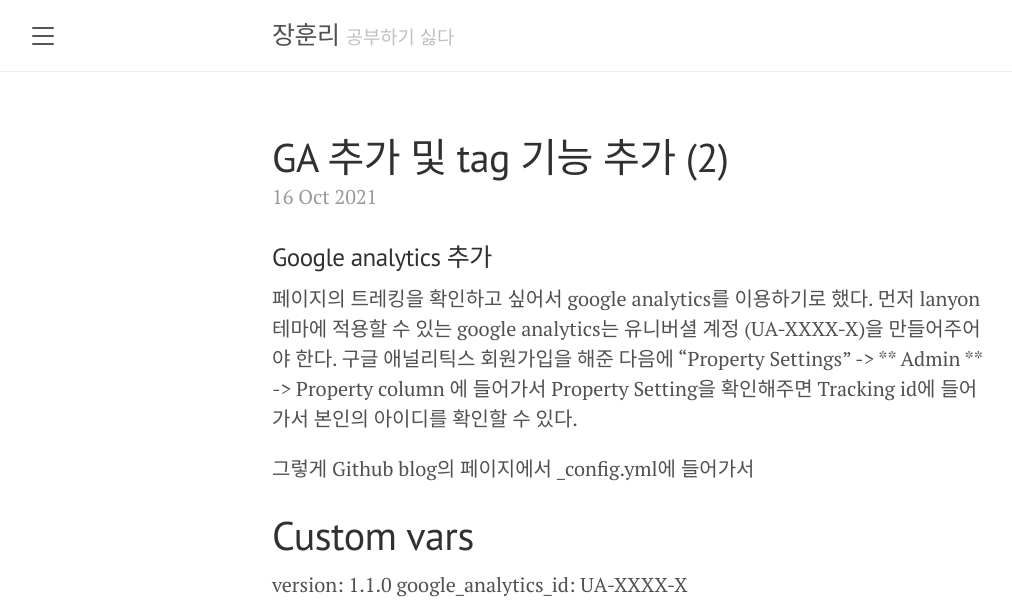
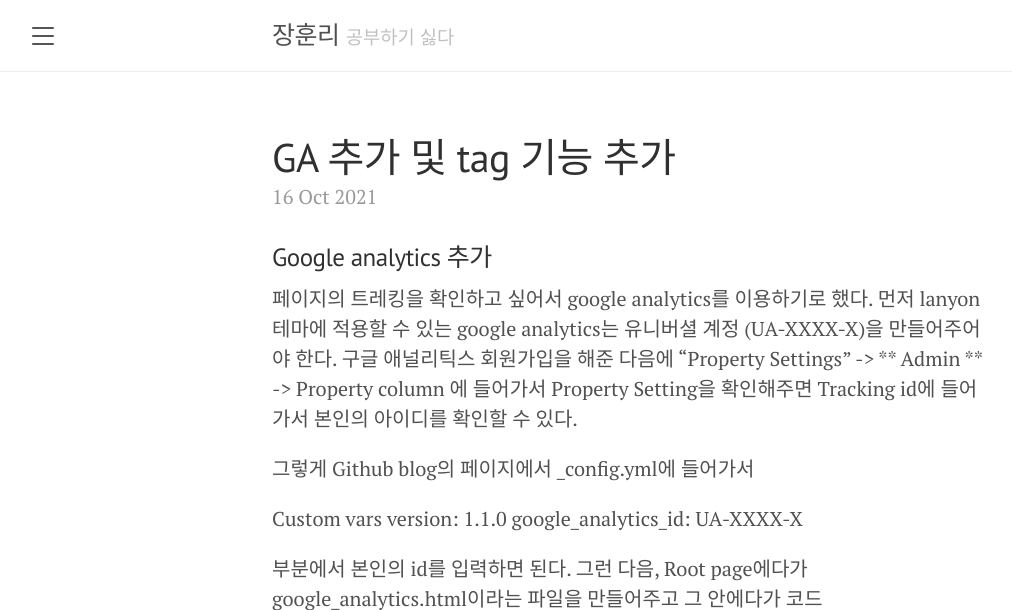
Before and after one commit to hijanghoon/hijanghoon.github.io, a Jekyll site: the page built from _posts/2021-10-16-diary2.md, in a window 1280 px wide and 900 px high, cut to the strip 0-610 px from the top of the window. Shown: the whole strip, without its empty margins (8-1020 px from the left). Built offline with Jekyll 4.4.1, drawn with Linux system fonts in a browser that asks for light colours.

Commit message:
change privacy

```diff
--- a/_posts/2021-10-16-diary2.md
+++ b/_posts/2021-10-16-diary2.md
@@ -1,6 +1,6 @@
 ---
 layout: post
-title: GA 추가 및 tag 기능 추가 (2)
+title: GA 추가 및 tag 기능 추가
 tags: [programming]
 ---
 
@@ -10,14 +10,15 @@
 
  그렇게 Github blog의 페이지에서 _config.yml에 들어가서
 
-# Custom vars
+Custom vars
 version:             1.1.0
 google_analytics_id: UA-XXXX-X
 
  부분에서 본인의 id를 입력하면 된다.
  그런 다음, Root page에다가 google_analytics.html이라는 파일을 만들어주고 그 안에다가 코드
 
-<img width="683" alt="스크린샷 2021-10-16 오후 10 02 27" src="https://user-images.githubusercontent.com/50545088/137588716-c9ace9d9-5cf4-44c7-91c6-4c1d66f1e4d2.png">
+<img width="661" alt="스크린샷 2021-10-16 오후 10 11 18" src="https://user-images.githubusercontent.com/50545088/137588910-bd7d3729-8bbc-45cc-ba57-9f1abf62bc40.png">
+
 를 넣어주고
 
 마지막으로 head.html에 들어가서
```
Also changed, not shown: _includes/google_anlytics.html (+13 -2 lines).
